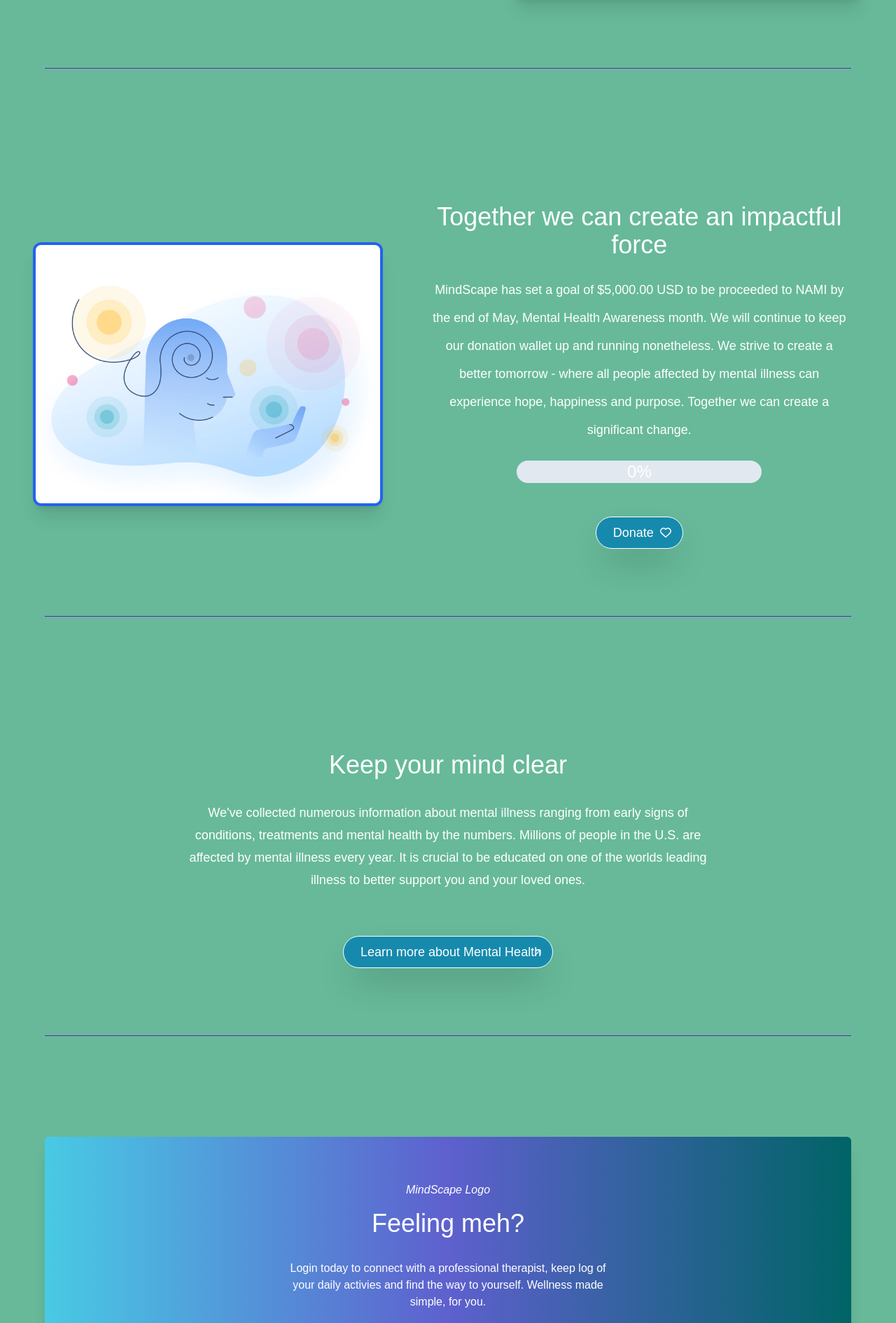
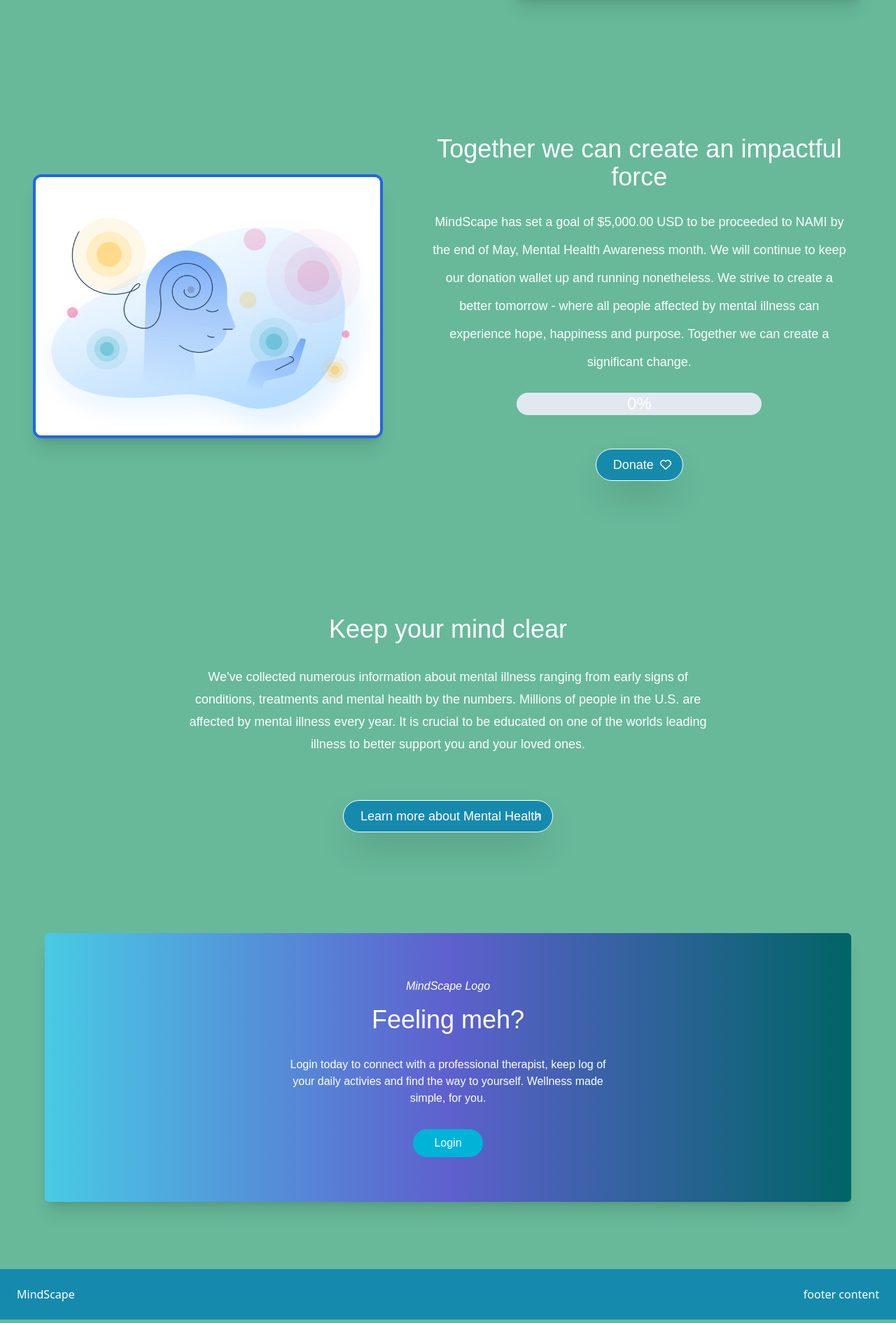
Before and after one commit to morfeli/mental-health-app, a Next.js app: page / in a window 1280 px wide. Shown: the part 1590-3480 px from the top of the page at 70% size. Built offline with nearby package versions, Linux system fonts and the light colour scheme; a web font is replaced by a local one.

Commit message:
chore: created about,donate,resource section for the landing page

```diff
--- a/components/Header/Navigation.tsx
+++ b/components/Header/Navigation.tsx
@@ -8,7 +8,7 @@ export const Navigation = () => {
         <NavItem name="About" link="About" nav />
         <NavItem name="Donate" link="Donate" nav />
         <NavItem name="Resources" link="Resources" nav />
-        <Button styles="py-0 bg-[#0cbaba] ml-12 w-[100px]">Login</Button>
+        <Button styles="bg-[#0cbaba] ml-12 w-[80px] py-0">Login</Button>
         {/* <NavItem name="Dashboard" link="Dashboard" nav /> */}
       </ul>
     </nav>
--- a/components/LandingPage/About/About.tsx
+++ b/components/LandingPage/About/About.tsx
@@ -26,7 +26,7 @@ export const About = () => {
         </div>
         <HeroImage source="/mental-health-image.webp" />
       </div>
-      <LineBreak />
+      {/* <LineBreak /> */}
     </SectionLayout>
   );
 };
--- a/components/LandingPage/Donate/Donate.tsx
+++ b/components/LandingPage/Donate/Donate.tsx
@@ -34,7 +34,7 @@ export const Donate = () => {
 
         <HeroImage source="/mental-heath-image-donate.webp" />
       </div>
-      <LineBreak />
+      {/* <LineBreak /> */}
     </SectionLayout>
   );
 };
--- a/components/LandingPage/Footer/Footer.tsx
+++ b/components/LandingPage/Footer/Footer.tsx
@@ -2,7 +2,7 @@ export const Footer = () => {
   return (
     <footer className="bg-[#168aad] text-white flex justify-between p-6">
       <h2>MindScape</h2>
-      <p>add content here</p>
+      <p>footer content</p>
     </footer>
   );
 };
--- a/components/LandingPage/Resources/Resources.tsx
+++ b/components/LandingPage/Resources/Resources.tsx
@@ -23,7 +23,7 @@ export const Resources = () => {
           <ArrowUp />
         </Button>
       </div>
-      <LineBreak />
+      {/* <LineBreak /> */}
     </SectionLayout>
   );
 };
```
